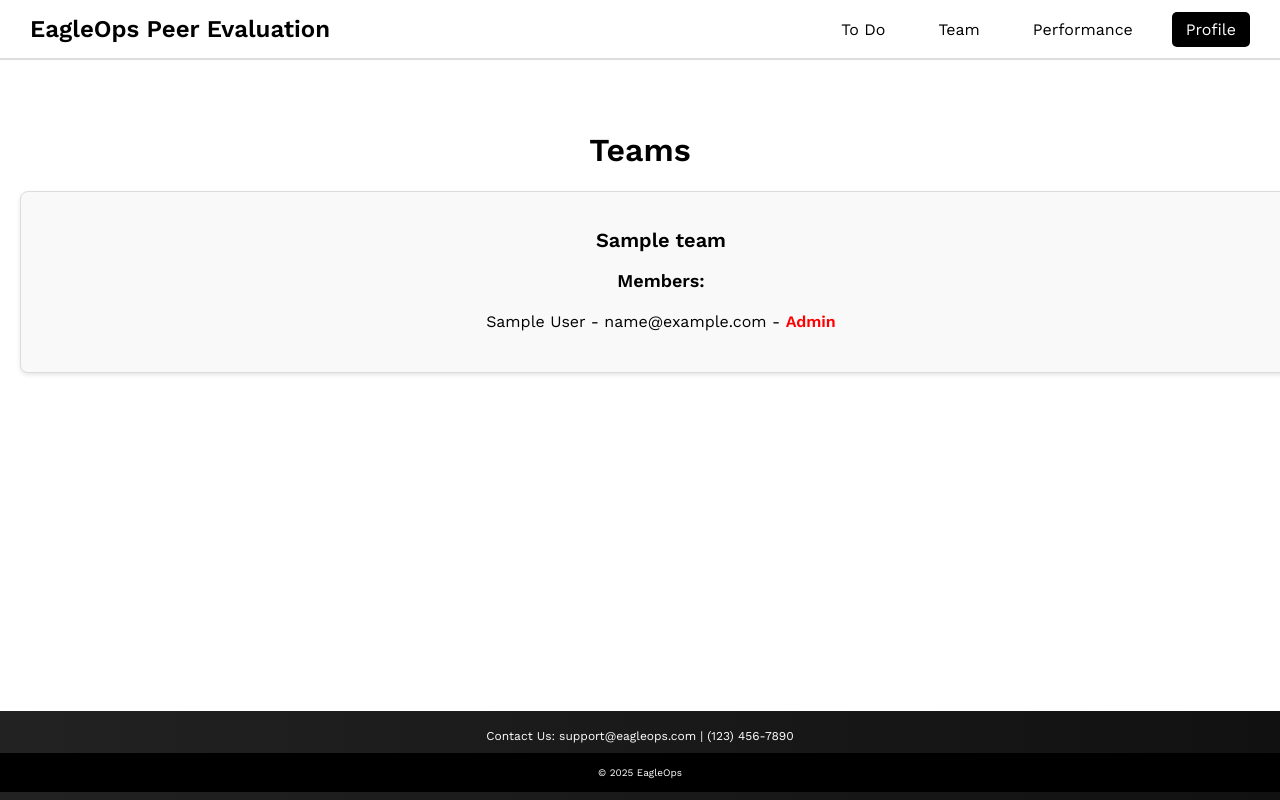
After one commit to CSCI3364-Fall2025/BugBusters, a Django app: page /teams/ in a window 1280 px wide. The commit adds this page. Run offline with Django 5.2, Linux system fonts and the light colour scheme; a user stored in the database is signed in; tables that the repository leaves empty hold one stand-in row (values such as "Sample post").

Commit message:
Team model, team page, and profile dropdown w/ logout button

```diff
--- a/EagleOps_Peer_Eval/pages/admin.py
+++ b/EagleOps_Peer_Eval/pages/admin.py
@@ -1,5 +1,5 @@
 from django.contrib import admin
-from .models import UserProfile
+from .models import UserProfile, Team
 from django.contrib.auth.models import User
 from django.contrib.auth.admin import UserAdmin as BaseUserAdmin
 
@@ -16,6 +16,7 @@ class UserProfileAdmin(admin.ModelAdmin):
 
 # Register your models here.
 admin.site.register(UserProfile, UserProfileAdmin)
+admin.site.register(Team)
 
 # Add UserProfile info to the User admin page
 class UserProfileInline(admin.StackedInline):
--- a/EagleOps_Peer_Eval/pages/models.py
+++ b/EagleOps_Peer_Eval/pages/models.py
@@ -3,7 +3,22 @@ from django.db import models
 
 class UserProfile(models.Model):
     user = models.OneToOneField(User, on_delete=models.CASCADE) # link default user model to custom UserProfile model
+    first_name = models.CharField(max_length=100, blank=True, null=True)  # Store first name
+    last_name = models.CharField(max_length=100, blank=True, null=True)  # Store last name
     admin = models.BooleanField(default=False) # admin field to denote if user is admin or not
 
     def __str__(self):
         return self.user.username
+
+    @property
+    def full_name(self):
+        # Combine first name and last name with a space, or return empty string if either is None
+        return f"{self.first_name} {self.last_name}" if self.first_name and self.last_name else self.user.username
+
+class Team(models.Model):
+    name = models.CharField(max_length=100)
+    members = models.ManyToManyField(UserProfile, related_name='teams')
+    created_at = models.DateTimeField(auto_now_add=True)
+
+    def __str__(self):
+        return self.name
--- a/EagleOps_Peer_Eval/pages/views.py
+++ b/EagleOps_Peer_Eval/pages/views.py
@@ -1,6 +1,7 @@
 from django.shortcuts import render, redirect
 from django.http import HttpResponseRedirect
 from django.conf import settings
+from .models import Team
 
 def home_view(request):
     # If the user is not authenticated and there's a 'next' parameter pointing to signup
@@ -12,3 +13,15 @@ def home_view(request):
 
 def todo_view(request):
     return render(request, "to_do.html")
+
+def teams(request):
+    user = request.user.userprofile
+
+    if user.admin:
+        # Admins see all teams
+        teams = Team.objects.prefetch_related('members__user').all()
+    else:
+        # Non-admins see only their team(s)
+        teams = Team.objects.prefetch_related('members__user').filter(members=user)
+
+    return render(request, 'teams.html', {'teams': teams})
--- a/EagleOps_Peer_Eval/project_main/settings.py
+++ b/EagleOps_Peer_Eval/project_main/settings.py
@@ -94,7 +94,8 @@ SOCIALACCOUNT_PROVIDERS = {
         ],
         'AUTH_PARAMS': {
             'access_type': 'online',
-        }
+        },
+        'OAUTH_PKCE_ENABLED': True,
     }
 }
 
--- a/EagleOps_Peer_Eval/project_main/urls.py
+++ b/EagleOps_Peer_Eval/project_main/urls.py
@@ -29,4 +29,7 @@ urlpatterns = [
 
     # Allauth URLs come after our custom paths
     path("accounts/", include("allauth.urls")),  # Allauth for authentication
+
+    # Path to the teams page
+    path('teams/', page_views.teams, name='teams'),
 ]
--- a/EagleOps_Peer_Eval/static/css/styles.css
+++ b/EagleOps_Peer_Eval/static/css/styles.css
@@ -167,3 +167,96 @@ footer {
 .google-btn span {
     margin-left: 8px;
 }
+
+
+/* Style the container for all teams */
+.team-boxes {
+    display: block; /* Stack elements vertically */
+    margin-top: 20px;
+}
+
+/* Style each team box */
+.team-box {
+    background-color: #f9f9f9;
+    border: 1px solid #ddd;
+    border-radius: 8px;
+    width: 100%;
+    padding: 20px;
+    box-shadow: 0 2px 4px rgba(0, 0, 0, 0.1);
+    transition: box-shadow 0.3s ease;
+    margin-bottom: 20px;
+}
+
+/* Hover effect for the team box */
+.team-box:hover {
+    box-shadow: 0 4px 6px rgba(0, 0, 0, 0.2);
+}
+
+/* Team Name */
+.team-name {
+    font-size: 20px;
+    font-weight: bold;
+    margin-bottom: 10px;
+}
+
+/* Team Members */
+.team-members h3 {
+    font-size: 18px;
+    margin-bottom: 10px;
+}
+
+/* List styling for members */
+.member-list {
+    list-style: none;
+    padding-left: 0;
+}
+
+.member-list li {
+    padding: 5px 0;
+    font-size: 16px;
+}
+
+/* Style for the roles (admin/member) */
+.role {
+    font-weight: bold;
+}
+
+.role.admin {
+    color: red;
+}
+
+.role.member {
+    color: green;
+}
+
+/* Style for the dropdown */
+.navbar .dropdown {
+    position: relative;
+}
+
+.navbar .dropdown .dropdown-content {
+    display: none; /* Hide the dropdown by default */
+    position: absolute;
+    background-color: #f9f9f9;
+    min-width: 160px;
+    box-shadow: 0px 8px 16px rgba(0, 0, 0, 0.2);
+    z-index: 1;
+    right: 0;
+    top: 100%;
+    border-radius: 8px;
+}
+
+.navbar .dropdown:hover .dropdown-content {
+    display: block;
+}
+
+.navbar .dropdown .dropdown-content a {
+    color: black;
+    padding: 12px 16px;
+    text-decoration: none;
+    display: block;
+}
+
+.navbar .dropdown .dropdown-content a:hover {
+    background-color: #ddd;
+}
--- a/EagleOps_Peer_Eval/templates/base.html
+++ b/EagleOps_Peer_Eval/templates/base.html
@@ -18,9 +18,15 @@
         <a href="/" class="brand">EagleOps Peer Evaluation</a>
         <ul class="nav-links">
             <li><a href="/todo/">To Do</a></li>
-            <li><a href="#">Team</a></li>
+            <li><a href="/teams/">Team</a></li>
             <li><a href="#">Performance</a></li>
-            <li><a href="#" class="active">Profile</a></li>
+            <li class="dropdown">
+                <a href="/" class="active">Profile</a>
+                <div class="dropdown-content">
+                    <a href="{% url 'home' %}">My Profile</a>  <!-- Link to user profile -->
+                    <a href="{% url 'account_logout' %}?next=/">Logout</a>
+                </div>
+            </li>
         </ul>
     </nav>
     {% endif %}
--- a/EagleOps_Peer_Eval/templates/home.html
+++ b/EagleOps_Peer_Eval/templates/home.html
@@ -12,7 +12,7 @@
     {% if user.is_authenticated %}
         <h2>Welcome,
             {% if user.socialaccount_set.count > 0 %}
-                {{ user.socialaccount_set.first.extra_data.given_name }}!
+                {{ user.userprofile.first_name }}!
             {% else %}
                 {{ user.username }}!
             {% endif %}
--- /dev/null
+++ b/EagleOps_Peer_Eval/templates/teams.html
@@ -0,0 +1,40 @@
+{% extends 'base.html' %}
+{% load static %}
+
+{% block title %}Teams - EagleOps{% endblock %}
+
+{% block content %}
+    {% if user.userprofile.admin %}
+        <h1>Teams</h1>
+        {% comment %} <a href="{% url 'create-team' %}" class="btn">Create Team</a> {% endcomment %}
+    {% else %}
+        <h1>My Team</h1>
+    {% endif %}
+
+    {% if teams.exists %}
+        <div class="team-boxes">
+            {% for team in teams %}
+                <div class="team-box">
+                    <h2 class="team-name">{{ team.name }}</h2>
+                    <div class="team-members">
+                        <h3>Members:</h3>
+                        <ul class="member-list">
+                            {% for member in team.members.all %}
+                                <li>
+                                    <span>{{ member.user.userprofile.full_name }} - {{ member.user.email }}</span>
+                                    {% if member.admin %}
+                                        - <span class="role admin">Admin</span>
+                                    {% else %}
+                                        - <span class="role member">Member</span>
+                                    {% endif %}
+                                </li>
+                            {% endfor %}
+                        </ul>
+                    </div>
+                </div>
+            {% endfor %}
+        </div>
+    {% else %}
+        <p>You are not part of any team.</p>
+    {% endif %}
+{% endblock %}
```
Also changed, not shown: EagleOps_Peer_Eval/pages/signals.py (+29 -11 lines), EagleOps_Peer_Eval/pages/migrations/0004_team.py (added), EagleOps_Peer_Eval/pages/migrations/0005_userprofile_first_name_userprofile_last_name.py (added).
